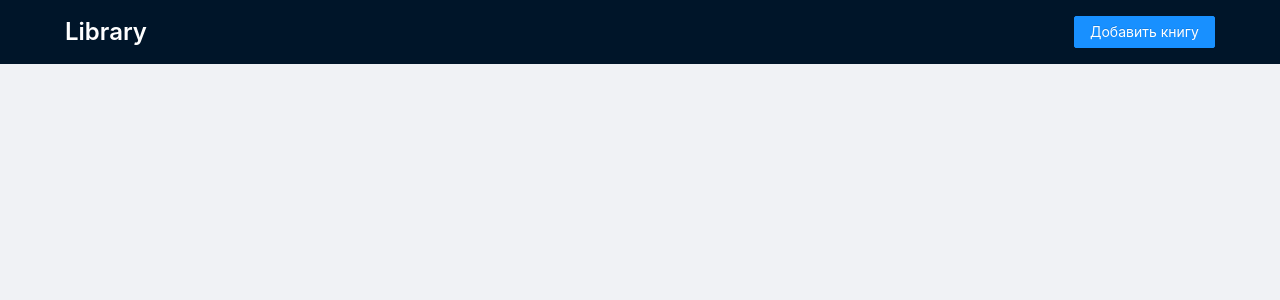
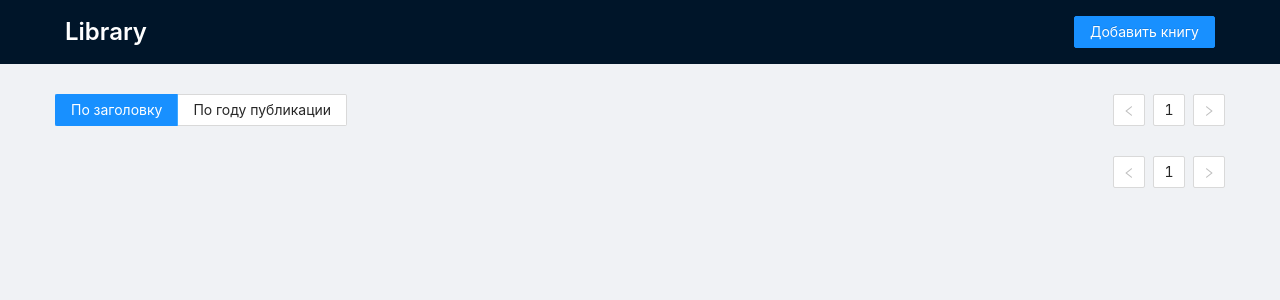
Before and after one commit to roman-popov-work/library, a React (Create React App) app: page / in a window 1280 px wide. Shown: the top 300 px of the page. Built offline with nearby package versions, Linux system fonts and the light colour scheme.

Commit message:
Adds sort and pagination (don't work yet)

```diff
--- a/src/components/ImagePlaceholder/ImagePlaceholder.module.scss
+++ b/src/components/ImagePlaceholder/ImagePlaceholder.module.scss
@@ -1,5 +1,5 @@
 .wrapper {
-  background-color: #628fb8;
+  background-color: #fff;
   height: 100%;
   display: flex;
   align-items: center;
@@ -9,12 +9,12 @@
 
 .icon {
   font-size: 36px;
-  color: #fff !important;
+  color: rgba(0, 0, 0, 0.45) !important;
 }
 
 .text {
   font-size: 12px;
   text-transform: uppercase;
-  color: #fff;
+  color: rgba(0, 0, 0, 0.45);
   margin-top: 15px;
 }
--- a/src/features/authors/AuthorForm/AuthorForm.js
+++ b/src/features/authors/AuthorForm/AuthorForm.js
@@ -11,7 +11,6 @@ export const AuthorForm = ({ handleCancel, handleSubmit }) => {
   }, [handleCancel]);
 
   const onFinish = (values) => {
-    console.log('Success:', values);
     handleSubmit(values);
   };
 
--- a/src/features/books/BooksListPage/BooksListPage.js
+++ b/src/features/books/BooksListPage/BooksListPage.js
@@ -1,14 +1,57 @@
-import React from 'react';
-import { useSelector } from 'react-redux';
+import React, { useCallback } from 'react';
+import { Row, Col, Pagination } from 'antd';
+import { useDispatch, useSelector } from 'react-redux';
 import { BooksList } from '../BooksList/BooksList';
+import { BooksListSort } from '../BooksListSort/BooksListSort';
+import { saveSortOrder, changePage } from '../booksSlice';
 import styles from './BooksListPage.module.scss';
 
 export const BooksListPage = () => {
-  const { booksList } = useSelector((state) => state.books);
+  const {
+    booksList, sortOrder, currentPage, total, pageSize,
+  } = useSelector((state) => state.books);
+  const dispatch = useDispatch();
+
+  const handleSetSortOrder = useCallback((e) => {
+    dispatch(saveSortOrder(e.target.value));
+  }, [dispatch]);
+
+  const handlePageChange = useCallback((page) => {
+    dispatch(changePage({ page }));
+  }, [dispatch]);
 
   return (
     <div className={styles.wrapper}>
-      <BooksList books={booksList} />
+      <div className={styles.header}>
+        <Row>
+          <Col span={12}>
+            <BooksListSort sortOrder={sortOrder} setSortOrder={handleSetSortOrder} />
+          </Col>
+          <Col span={12}>
+            <div className={styles.flexEnd}>
+              <Pagination
+                current={currentPage}
+                onChange={handlePageChange}
+                pageSize={pageSize}
+                total={total}
+              />
+            </div>
+          </Col>
+        </Row>
+      </div>
+      <div className={styles.content}>
+        <BooksList books={booksList} />
+      </div>
+      <div className={styles.footer}>
+        <div className={styles.flexEnd}>
+          <Pagination
+            current={currentPage}
+            onChange={handlePageChange}
+            pageSize={pageSize}
+            total={total}
+          />
+        </div>
+      </div>
     </div>
   );
 };
--- a/src/features/books/BooksListPage/BooksListPage.module.scss
+++ b/src/features/books/BooksListPage/BooksListPage.module.scss
@@ -1,3 +1,20 @@
 .wrapper {
-  margin-top: 15px;
+  margin-top: 30px;
 }
+
+.header {
+  display: block;
+}
+
+.content {
+  margin-top: 30px;
+}
+
+.footer {
+  margin-top: 30px;
+}
+
+.flexEnd {
+  display: flex;
+  justify-content: flex-end;
+}
--- /dev/null
+++ b/src/features/books/BooksListSort/BooksListSort.js
@@ -0,0 +1,26 @@
+import React, { useMemo } from 'react';
+import { Radio } from 'antd';
+import { TITLE, PUBLICATION_YEAR } from '../../../constants/sortOrder';
+
+export const BooksListSort = ({ sortOrder, setSortOrder }) => {
+  const options = useMemo(() => ([
+    {
+      value: TITLE,
+      label: 'По заголовку',
+    },
+    {
+      value: PUBLICATION_YEAR,
+      label: 'По году публикации',
+    },
+  ]), []);
+
+  return (
+    <Radio.Group
+      options={options}
+      onChange={setSortOrder}
+      value={sortOrder}
+      optionType="button"
+      buttonStyle="solid"
+    />
+  );
+};
--- a/src/features/books/booksSlice.js
+++ b/src/features/books/booksSlice.js
@@ -8,7 +8,7 @@ const booksStorage = store.namespace('books');
 const initialState = {
   booksList: [],
   currentPageBooks: [],
-  pageCount: 0,
+  total: 0,
   pageSize: 2,
   currentPage: 1,
   sortOrder: 'title',
@@ -19,19 +19,28 @@ const booksSlice = createSlice({
   initialState,
   reducers: {
     addBook(state, action) {
-      console.log('action.payload.book', action.payload.book);
-      console.log('state.sortOrder', state.sortOrder);
-      // eslint-disable-next-line no-param-reassign
+      /* eslint-disable no-param-reassign */
       state.booksList = [...state.booksList, action.payload.book].sort(sortBy(state.sortOrder));
+      state.total = state.booksList.length;
+      state.currentPage = 1;
+      /* eslint-enable */
     },
     changeSortOrder(state, action) {
-      // eslint-disable-next-line no-param-reassign
+      /* eslint-disable no-param-reassign */
       state.sortOrder = action.payload.sortOrder;
+      state.booksList = [...state.booksList].sort(sortBy(state.sortOrder));
+      state.currentPage = 1;
+      /* eslint-enable */
+    },
+    changePage(state, action) {
+      /* eslint-disable no-param-reassign */
+      state.currentPage = action.payload.page;
+      /* eslint-enable */
     },
   },
 });
 
-export const { addBook, changeSortOrder } = booksSlice.actions;
+export const { addBook, changeSortOrder, changePage } = booksSlice.actions;
 
 export default booksSlice.reducer;
 
--- a/src/utils/getBooksStateFromStorage.js
+++ b/src/utils/getBooksStateFromStorage.js
@@ -4,20 +4,20 @@ import { sortBy } from './sortBy';
 const booksStorage = store.namespace('books');
 
 export const getBooksStateFromStorage = () => {
-  const authorsObject = booksStorage.getAll();
+  const authorsObject = booksStorage.getAll() || [];
 
   const pageSize = 2;
   const sortOrder = store('booksSortOrder') || 'title';
   const booksList = Object.keys(authorsObject)
     .map((key) => authorsObject[key])
     .sort(sortBy(sortOrder));
-  const pageCount = booksList.length ? Math.ceil(booksList.length / pageSize) : 0;
+  const total = booksList.length;
   const currentPage = 1;
 
   return {
     booksList,
     currentPageBooks: [],
-    pageCount,
+    total,
     pageSize,
     currentPage,
     sortOrder,
--- a/src/utils/sortBy.js
+++ b/src/utils/sortBy.js
@@ -4,9 +4,9 @@ export const sortBy = (sortOrder = ASC) => (a, b) => {
   if (sortOrder === ASC) {
     return a - b;
   }
-  console.log(a, b, sortOrder);
-  const first = a[sortOrder].toLowerCase();
-  const second = b[sortOrder].toLowerCase();
+
+  const first = a[sortOrder];
+  const second = b[sortOrder];
   if (first < second) {
     return -1;
   }
```
